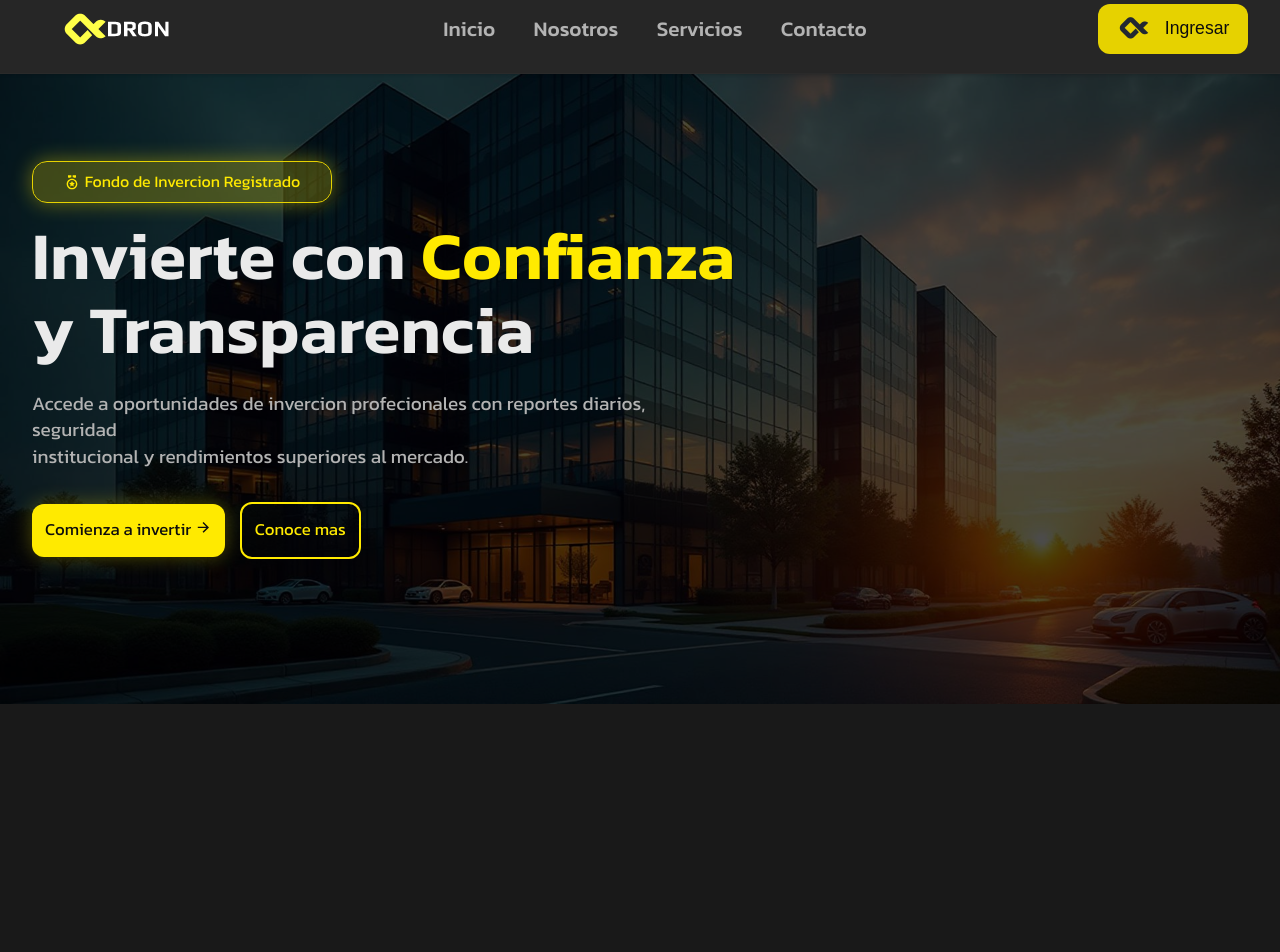
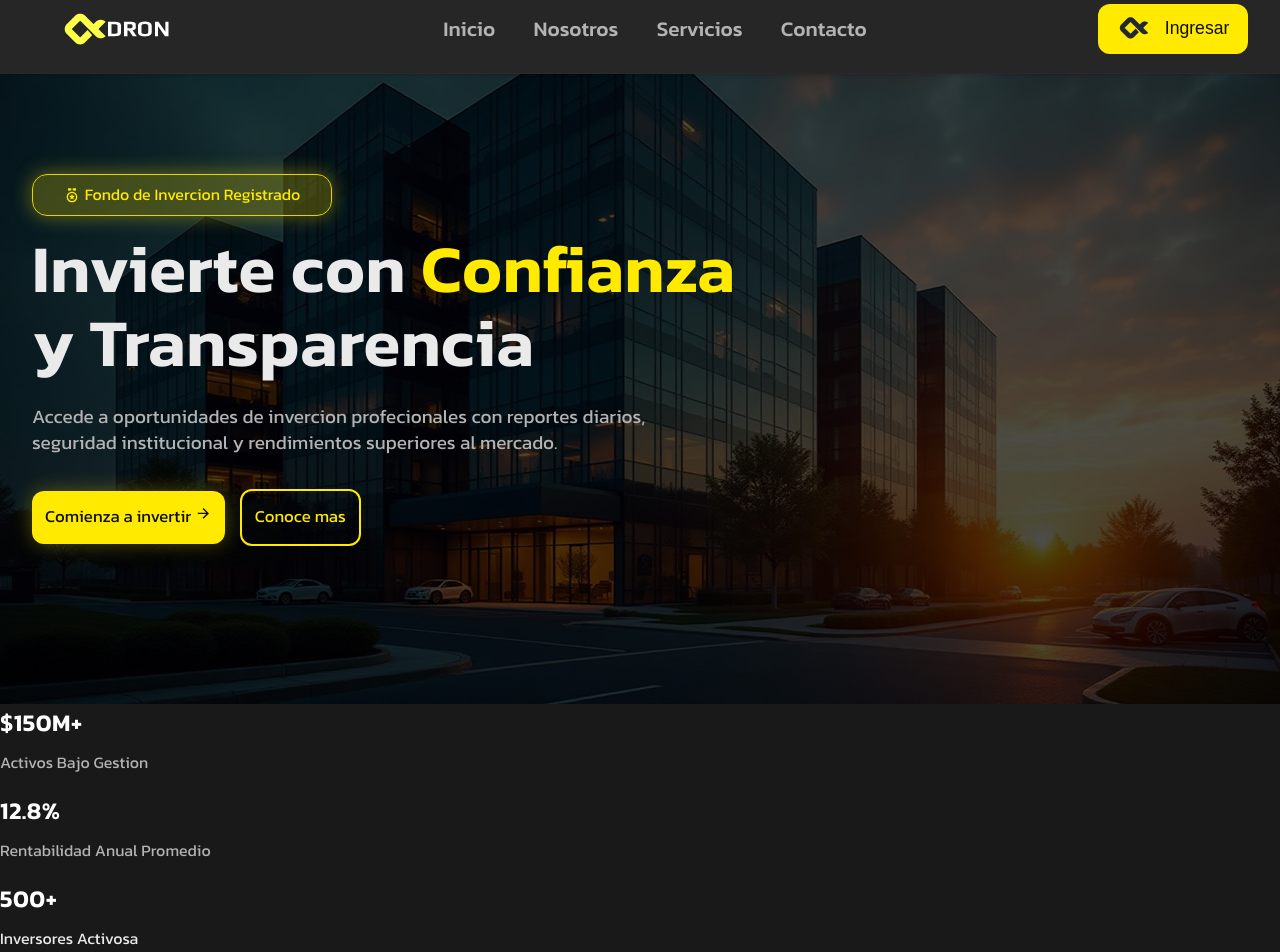
Before and after one commit to jhersara/edron-capitals, a Next.js app: page / in a window 1280 px wide. Shown: the part 16-968 px from the top of the page. Before the commit the page ends 800 px from the top, so only its background shows below. Built offline with nearby package versions, Linux system fonts and the light colour scheme.

Commit message:
Activos mejorados

```diff
--- a/src/app/(public)/page.jsx
+++ b/src/app/(public)/page.jsx
@@ -62,13 +62,33 @@ export default function HomePage() {
             Fondo de Invercion Registrado
           </div>
           <h1>Invierte con <span className="strong">Confianza</span><br />y Transparencia</h1>
-          <p className="text">Accede  a oportunidades de invercion profecionales con reportes diarios, seguridad <br />institucional y rendimientos superiores al mercado.</p>
+          <p className="text">Accede  a oportunidades de invercion profecionales con reportes diarios, seguridad institucional y rendimientos superiores al mercado.</p>
           <div className="btn_content">
             <a href="/" className="btn actived">Comienza a invertir <RiArrowRightLine /></a>
             <a href="/" className="btn on_actived">Conoce mas</a>
           </div>
         </div>
       </section>
+      {/** Seccion de datos comerciales */}
+      <section>
+        <div className="info_data">
+          <div className="card_data">
+            <h2>$150M+</h2>
+            <p>Activos Bajo Gestion</p>
+          </div>
+          <div className="card_data">
+            <h2>12.8%</h2>
+            <p>Rentabilidad Anual Promedio</p>
+          </div>
+          <div className="card_data">
+            <h2>500+</h2>
+            Inversores Activosa
+
+          </div>
+          <div className="card_data"></div>
+        </div>
+      </section>
+
     </div>
   )
 }
--- a/src/styles/pages/page.css
+++ b/src/styles/pages/page.css
@@ -39,6 +39,7 @@
   transform: scale(0.96);
   animation: fadeInLogo 0.5s ease forwards;
   filter: brightness(1.35) contrast(1.15);
+  box-shadow: 0 0 20px rgba(255, 234, 0, 0.3);
 }
 
 @keyframes fadeInLogo {
@@ -70,7 +71,7 @@
 
 /* === BOTÓN LOGIN === */
 .bt-login button.active {
-  background: var(--cl-primary-600);
+  background: var(--cl-primary-500);
   color: var(--cl-text-invert);
   padding: 0.7rem 1.3rem;
   border: none;
@@ -90,6 +91,8 @@
 .bt-login button.active:hover {
   background: var(--cl-primary-500);
   transform: scale(1.03);
+  box-shadow: 0 0 20px rgba(255, 234, 0, 0.3);
+
 }
 
 /* === MENU TOGGLE (para móviles) === */
```
Also changed, not shown: 1 other file (tests, documents, lock files or other folders).
